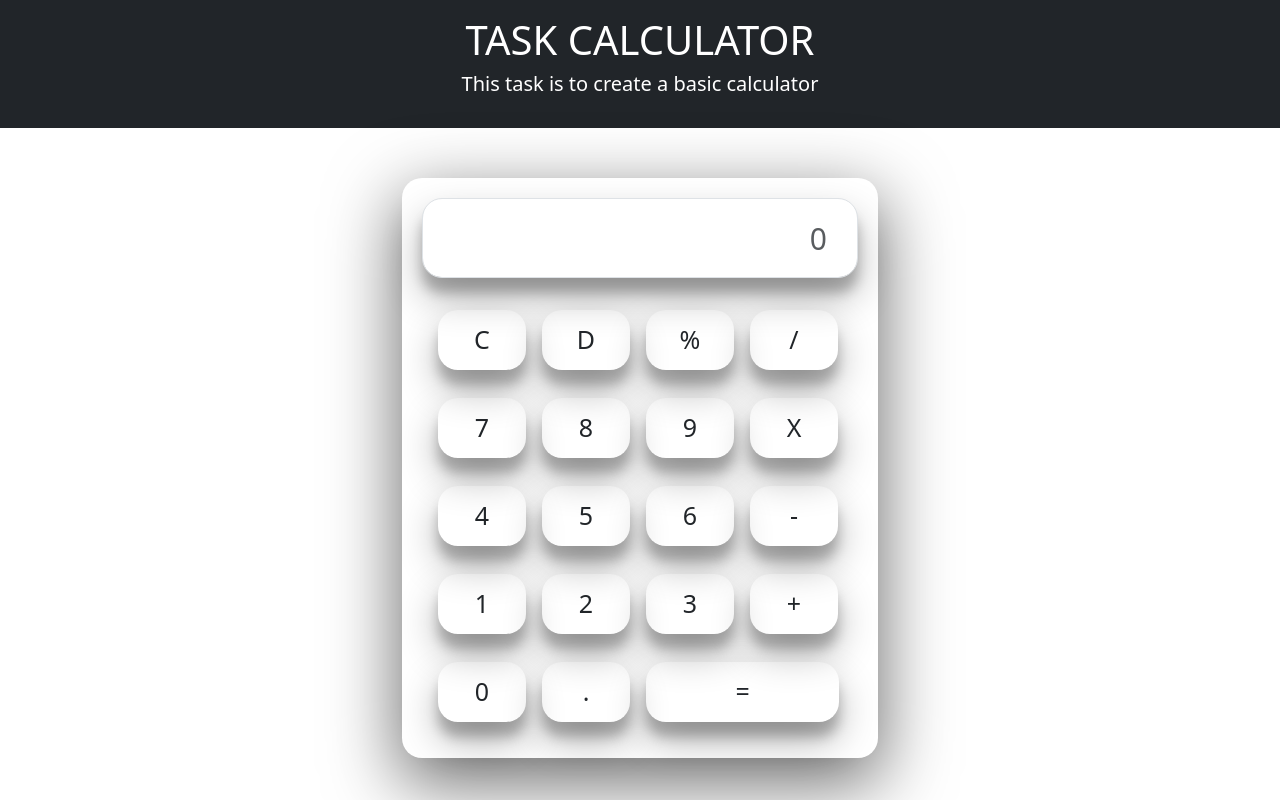
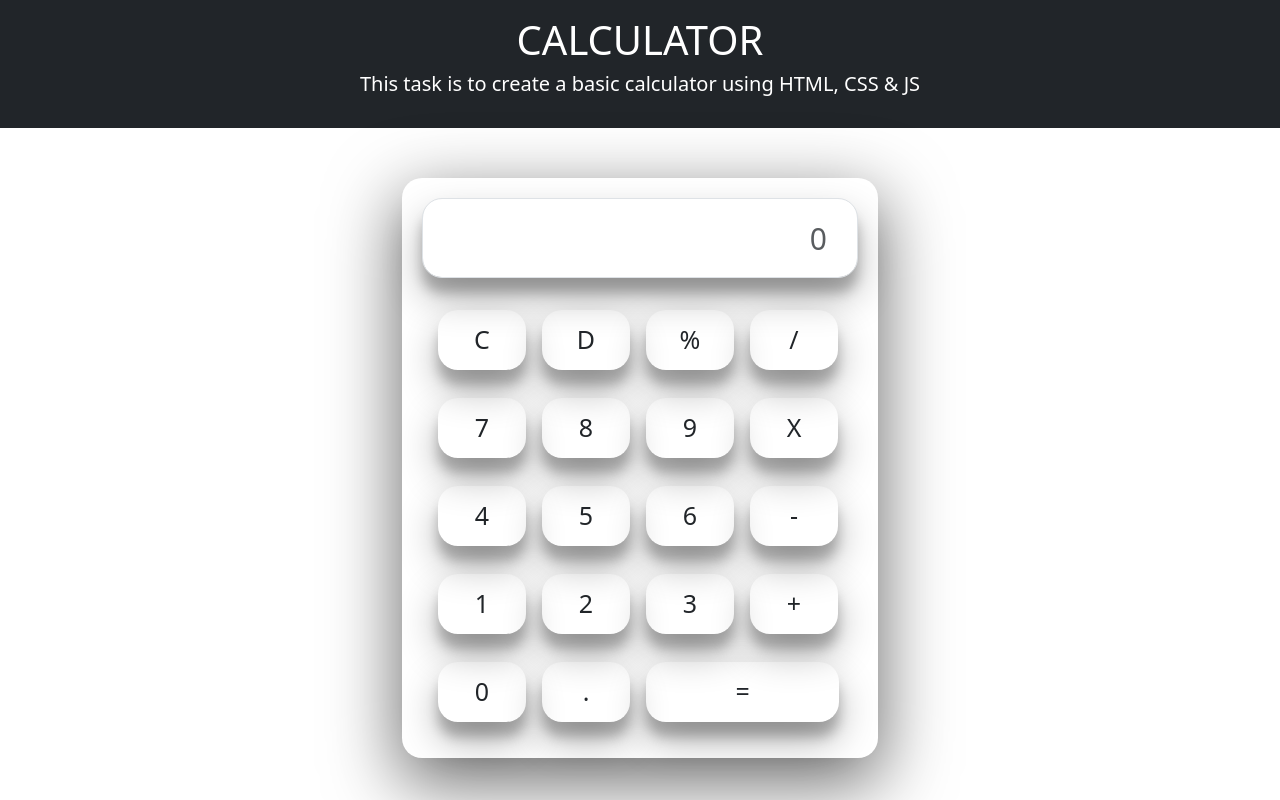
Before and after one commit to Yogesh1101/FSD-Day15-Task2-DOM-Calculator, a plain HTML site: page index.html in a window 1280 px wide. Drawn offline with nearby package versions, Linux system fonts and the light colour scheme.

Commit message:
Update index.html

```diff
--- a/index.html
+++ b/index.html
@@ -3,7 +3,7 @@
   <head>
     <meta charset="UTF-8" />
     <meta name="viewport" content="width=device-width, initial-scale=1.0" />
-    <title>Task Calculator</title>
+    <title>Calculator</title>
     <link
       href="https://cdn.jsdelivr.net/npm/bootstrap@5.3.0/dist/css/bootstrap.min.css"
       rel="stylesheet"
@@ -21,9 +21,9 @@
     <header
       class="header card-title bg-dark h1 text-bg-success text-center pb-3 pt-3 mb-3"
     >
-      <h1 id="title" class="fs-1">TASK CALCULATOR</h1>
+      <h1 id="title" class="fs-1">CALCULATOR</h1>
       <p id="description" class="fs-5">
-        This task is to create a basic calculator
+        This task is to create a basic calculator using HTML, CSS & JS
       </p>
     </header>
     <div class="container">
```
